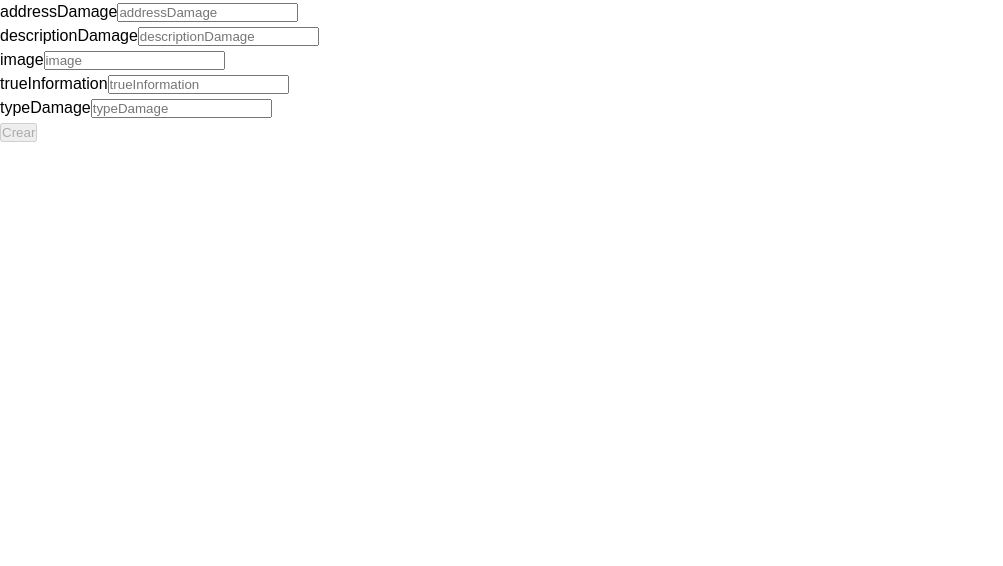
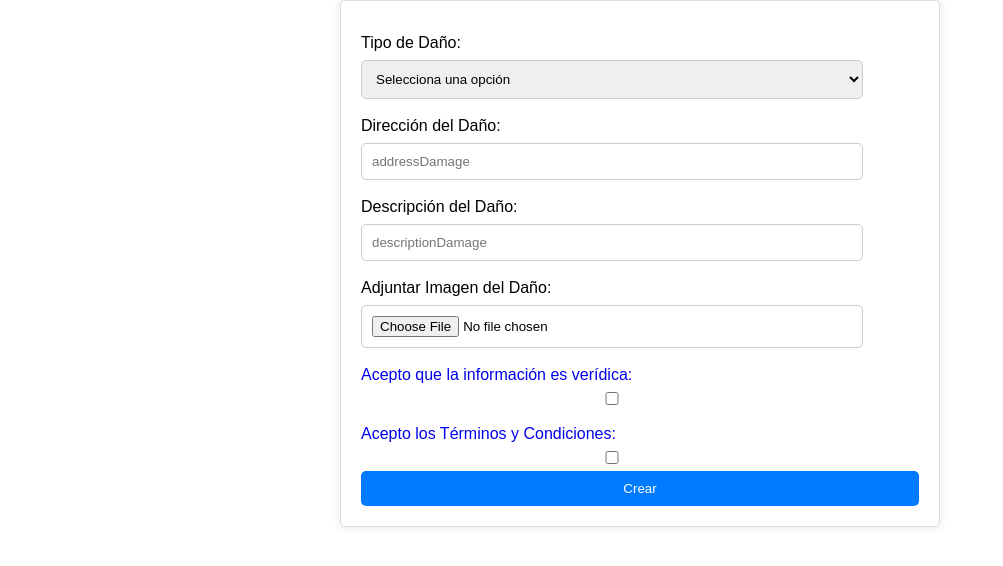
Before and after one commit to MolinaZulma/FrontESPD, an Angular app: page /damageReport/CreateReport in a window 1280 px wide. Shown: the top 566 px of the page, without its empty margins (0-1003 px from the left). Built offline with nearby package versions, Linux system fonts and the light colour scheme.

Commit message:
feat: Added form for DamageReport

```diff
--- a/src/app/domain/models/IDamageReport.model.ts
+++ b/src/app/domain/models/IDamageReport.model.ts
@@ -1,8 +1,8 @@
 export interface IDamageReport {
   addressDamage:     string;
   descriptionDamage: string;
-  image:             string;
+  image:             string | ArrayBuffer | null;
   trueInformation:   string;
   typeDamage:        string;
-  nationalIdentificationNumber:            string;
+  nationalIdentificationNumber: string;
 }
--- a/src/app/presentation/damage-report/create-report/create-report.component.css
+++ b/src/app/presentation/damage-report/create-report/create-report.component.css
@@ -0,0 +1,142 @@
+body {
+    font-family: Arial, sans-serif;
+    margin: 0;
+    padding: 0;
+    background-color: #f0f0f0;
+}
+
+header {
+    background-color: #3666cc;
+    box-shadow: 0 4px 6px rgba(0, 0, 0, 0.3);;
+    color: #fff;
+    display: flex;
+    justify-content: space-between;
+    align-items: center;
+    padding: 10px 20px;
+}
+
+.logo .img{
+    max-width: 80px;
+    max-height: 80px;
+}
+
+.imgUsuario{
+    max-height: 60px;
+    display: flex;
+    justify-content: space-between;
+    align-items: center;
+    padding: 10px 20px;
+}
+
+.govco{
+    width: 90px;
+    height: 30px;
+    margin-left: 20px;
+    padding-top: 3%;
+}
+
+h1 {
+    text-align: center;
+}
+
+form {
+    max-width: 600px;
+    margin: 0 auto;
+    background-color: #fff;
+    padding: 20px;
+    border: 1px solid #ddd;
+    border-radius: 5px;
+    box-shadow: 0 0 10px rgba(0, 0, 0, 0.1);
+    margin-bottom: 50px;
+}
+
+label {
+    display: block;
+    margin-top: 10px;
+}
+
+input,
+select,
+textarea {
+    width: 90%;
+    padding: 10px;
+    margin: 5px 0;
+    border: 1px solid #ccc;
+    border-radius: 5px;
+}
+
+button {
+    width: 100%;
+    padding: 10px;
+    background-color: #007bff;
+    color: #fff;
+    border: none;
+    border-radius: 5px;
+    cursor: pointer;
+}
+
+button:hover {
+    background-color: #0056b3;
+}
+
+
+/* Footer */
+footer{
+    background: #3666cc;
+    padding: 60px 0;
+    overflow: hidden;
+    display: flex;
+    flex-wrap: wrap;
+    justify-content: space-evenly;
+    margin: auto;
+}
+
+.partFooter{
+    width: 20%;
+    text-align: center;
+}
+
+.partFooter h4{
+    color: #fbfdff;
+    font-size: 20px;
+    font-weight: 400;
+    margin-bottom: 30px;
+}
+
+.partFooter a{
+    display: block; /*En bloque uno debajo del otro*/
+    text-decoration: none;
+    color: #ffffff;
+    font-weight: 300;
+    transition: color .3s ease-in-out;
+    margin-bottom: 10px;
+}
+
+.partFooter a:hover{
+    color: #003366;
+}
+.partFooter img{
+    width: 60%;
+}
+
+.social-media img{
+    font-size: 20px;
+    display: inline-block;
+    color: #adb6c7;
+    border: 1px solid #adb6c7;
+    border-radius: 50%;
+    width: 38px;
+    height: 38px;
+    line-height: 30px;
+    cursor: pointer;
+    margin-top: 20px;
+    text-align: center;
+    transition: all ease-in-out .3s;
+    margin-right: 10px;
+}
+
+.social-media img:hover{
+    color: #fff;
+    background-color: #fbfcfd;
+    border-color: #003366;
+}
--- a/src/app/presentation/damage-report/create-report/create-report.component.html
+++ b/src/app/presentation/damage-report/create-report/create-report.component.html
@@ -1,23 +1,39 @@
 <form [formGroup]="damageReport" (ngSubmit)="onSubmit()" class="google-form">
     <section>
-        <label for="addressDamage">addressDamage</label>
+        <label for="tipoDanio">Tipo de Daño:</label>
+        <select id="tipoDanio" formControlName="typeDamage" required>
+            <option value="" disabled selected>Selecciona una opción</option>
+            <option value="acueducto">Acueducto</option>
+            <option value="alcantarillado">Alcantarillado</option>
+          </select>
+        </section>
+    <section>
+        <label for="addressDamage">Dirección del Daño:</label>
         <input type="text" formControlName="addressDamage" name="" id="" placeholder="addressDamage" required>
     </section>
     <section>
-        <label for="descriptionDamage">descriptionDamage</label>
+        <label for="descriptionDamage">Descripción del Daño:</label>
         <input type="text" formControlName="descriptionDamage" name="" id="" placeholder="descriptionDamage" required>
     </section>
     <section>
-        <label for="image">image</label>
-        <input type="text" formControlName="image" name="" id="" placeholder="image" required>
+        <label for="image">Adjuntar Imagen del Daño:</label>
+        <input type="file" (change)="onFileSelected($event)" accept="image/*">
     </section>
     <section>
-        <label for="trueInformation">trueInformation</label>
-        <input type="text" formControlName="trueInformation" name="" id="" placeholder="trueInformation" required>
+        <label for="trueInformation">
+            <a href="http://www.serviciospublicos-tamesis-antioquia.gov.co/anonimato/" target="_blank" rel="terminos">
+                Acepto que la información es verídica:
+            </a>
+        </label>
+        <input type="checkbox" formControlName="trueInformation" name="" id="" placeholder="trueInformation" required>
     </section>
+
     <section>
-        <label for="typeDamage">typeDamage</label>
-        <input type="text" formControlName="typeDamage" name="" id="" placeholder="typeDamage" required>
+        <label for="terminos">
+            <a href="http://www.serviciospublicos-tamesis-antioquia.gov.co/anonimato/">Acepto los Términos y Condiciones:</a>
+        </label>
+        <input type="checkbox" formControlName="terminos" id="terminos" required>
     </section>
+
     <button type="submit" [disabled]="!damageReport.valid" class="btn ">Crear</button>
 </form>
--- a/src/app/presentation/damage-report/create-report/create-report.component.ts
+++ b/src/app/presentation/damage-report/create-report/create-report.component.ts
@@ -1,15 +1,12 @@
+import { Router } from '@angular/router';
 import { Component, OnInit } from '@angular/core';
 import { FormBuilder, FormGroup, Validators } from '@angular/forms';
-import { Router } from '@angular/router';
-import { AuthCommandService } from 'src/app/application/features/auth/command/auth-command.service';
-import {
-  CommandParamsWithPayload,
-  HttpMediator,
-  HttpMediatorCallbacks,
-} from 'src/app/application/meadiator/HttpMediator';
+
 import { IDamageReport } from 'src/app/domain/models/IDamageReport.model';
 import { IListDamageDTO } from 'src/app/application/DTO/damageReport/IListDamageDTO';
+import { AuthCommandService } from 'src/app/application/features/auth/command/auth-command.service';
 import { DamageCommandService } from 'src/app/application/features/damageReport/command/damage-command.service';
+import { CommandParamsWithPayload, HttpMediator, HttpMediatorCallbacks } from 'src/app/application/meadiator/HttpMediator';
 
 @Component({
   selector: 'app-create-report',
@@ -32,11 +29,11 @@ export class CreateReportComponent implements OnInit {
 
   public initForm(): void {
     this.damageReport = this._formBuilder.group({
-      addressDamage: ['', [Validators.required, ]],
-      descriptionDamage: ['', [Validators.required, ]],
-      image: ['', [Validators.required, ]],
-      trueInformation: ['', [Validators.required, ]],
-      typeDamage: ['', [Validators.required, ]],
+      addressDamage: ['', [Validators.required]],
+      descriptionDamage: ['', [Validators.required]],
+      typeDamage: ['', [Validators.required]],
+      trueInformation: ['', []],
+      terminos: ['', []],
     });
   }
 
@@ -60,13 +57,35 @@ export class CreateReportComponent implements OnInit {
   public handleError(): void {}
 
   private getAuthenticateDTO(): IDamageReport {
-    return {
+    const trueInformationChecked = this.damageReport.get('trueInformation')?.value;
+    const terminosChecked = this.damageReport.get('terminos')?.value; //
+
+    const n: IDamageReport = {
       addressDamage: this.damageReport.get('addressDamage')?.value ?? '',
       descriptionDamage: this.damageReport.get('descriptionDamage')?.value ?? '',
-      image: this.damageReport.get('image')?.value ?? '',
-      trueInformation: this.damageReport.get('trueInformation')?.value ?? '',
+      image: sessionStorage['DamageImage'],
+      trueInformation: trueInformationChecked ? 'true' : 'false',
       typeDamage: this.damageReport.get('typeDamage')?.value ?? '',
       nationalIdentificationNumber: JSON.parse(sessionStorage['usetInfo']).nationalIdentificationNumber,
     };
+    debugger;
+    console.log(n);
+    return n;
+  }
+
+  public onFileSelected(event: any): void {
+    const file: File = event.target.files[0];
+    if (file) {
+      this.convertToBase64(file);
+    }
+  }
+
+  private convertToBase64(file: File): void {
+    const reader = new FileReader();
+    reader.onload = () => {
+      const base64Image: string | ArrayBuffer | null = reader.result;
+      sessionStorage.setItem('DamageImage', base64Image as string);
+    };
+    reader.readAsDataURL(file);
   }
 }
```
